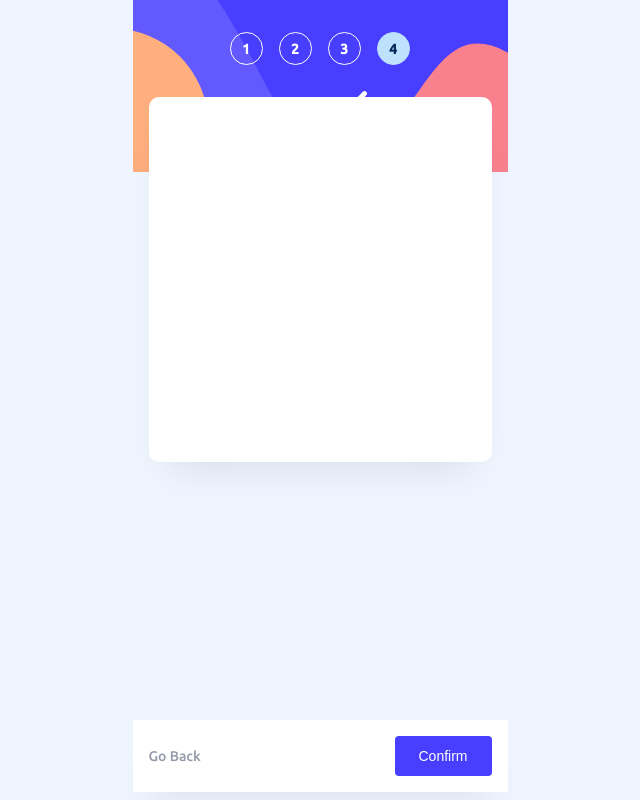
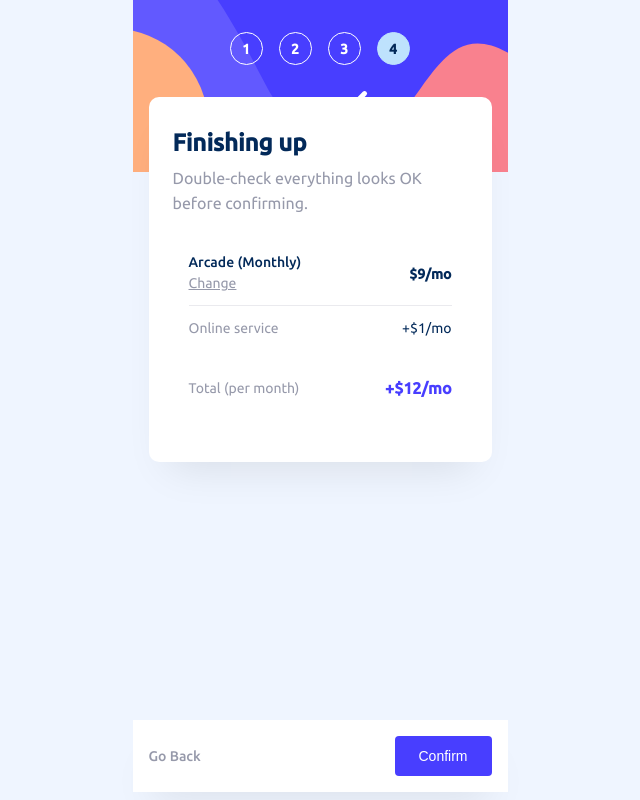
Before and after one commit to AlexanderGrigoryan/Multi-step-form, a React (Vite) app: page /finish in a window 1280 px wide. Shown: the whole page, without its empty margins (320-960 px from the left). Built offline with nearby package versions, Linux system fonts and the light colour scheme.

Commit message:
make markup of finish page

```diff
--- a/src/pages/Finish.tsx
+++ b/src/pages/Finish.tsx
@@ -9,7 +9,30 @@ function Finish(props: FinishProps) {
   const { pathname } = props;
   return (
     <Container>
-      <Content></Content>
+      <Content>
+        <Title>Finishing up</Title>
+        <Text>Double-check everything looks OK before confirming.</Text>
+        <TotalPrice>
+          <ChosenPlan>
+            <PlanInfo>
+              <PlanName>Arcade (Monthly)</PlanName>
+              <PlanChange to="/plan">Change</PlanChange>
+            </PlanInfo>
+            <PlanPrice>$9/mo</PlanPrice>
+          </ChosenPlan>
+          <Line></Line>
+          <Addons>
+            <Addon>
+              <AddonName>Online service</AddonName>
+              <AddonPrice>+$1/mo</AddonPrice>
+            </Addon>
+          </Addons>
+        </TotalPrice>
+        <Total>
+          <TotalName>Total (per month)</TotalName>
+          <TotalAmount>+$12/mo</TotalAmount>
+        </Total>
+      </Content>
       <NextStepContainer>
         <BackLink to="/addons">Go Back</BackLink>
         <NextLink to="/thankyou">
@@ -26,6 +49,26 @@ function Finish(props: FinishProps) {
 
 export default Finish;
 
+const Total = styled.div`
+  display: flex;
+  justify-content: space-between;
+  padding: 0 16px;
+  margin-top: 24px;
+`;
+
+const TotalName = styled.p`
+  font-size: 14px;
+  line-height: 20px;
+  color: #9699aa;
+`;
+
+const TotalAmount = styled.p`
+  font-size: 16px;
+  font-weight: 700;
+  line-height: 20px;
+  color: #483eff;
+`;
+
 const Container = styled.div`
   display: flex;
   flex-direction: column;
@@ -40,6 +83,90 @@ const Content = styled.div`
   box-shadow: 0px 25px 40px -20px rgba(0, 0, 0, 0.1);
   background: #ffffff;
   padding: 32px 24px;
+`;
+
+const Title = styled.h1`
+  font-size: 24px;
+  font-weight: 700;
+  margin-bottom: 9px;
+  color: #022959;
+`;
+
+const Text = styled.p`
+  font-size: 16px;
+  font-weight: 400;
+  line-height: 25px;
+  color: #9699aa;
+`;
+
+const TotalPrice = styled.div`
+  display: flex;
+  flex-direction: column;
+  row-gap: 12px;
+  padding: 16px;
+  margin-top: 22px;
+`;
+
+const ChosenPlan = styled.div`
+  display: flex;
+  align-items: center;
+  justify-content: space-between;
+`;
+
+const PlanInfo = styled.div`
+  display: flex;
+  flex-direction: column;
+  row-gap: 3px;
+`;
+
+const PlanName = styled.p`
+  font-size: 14px;
+  font-weight: 500;
+  color: #022959;
+`;
+
+const PlanChange = styled(Link)`
+  font-size: 14px;
+  line-height: 20px;
+  text-decoration: underline;
+  color: #9699aa;
+`;
+
+const PlanPrice = styled.p`
+  font-size: 14px;
+  font-weight: 700;
+  line-height: 20px;
+  color: #022959;
+`;
+
+const Line = styled.div`
+  width: 100%;
+  height: 1px;
+  background: rgba(150, 153, 170, 0.2043);
+`;
+
+const Addons = styled.div`
+  display: flex;
+  flex-direction: column;
+  row-gap: 12px;
+`;
+
+const Addon = styled.div`
+  display: flex;
+  justify-content: space-between;
+  align-items: center;
+`;
+
+const AddonName = styled.p`
+  font-size: 14px;
+  line-height: 20px;
+  color: #9699aa;
+`;
+
+const AddonPrice = styled.p`
+  font-size: 14px;
+  line-height: 20px;
+  color: #022959;
 `;
 
 const NextStepContainer = styled.div`
```
